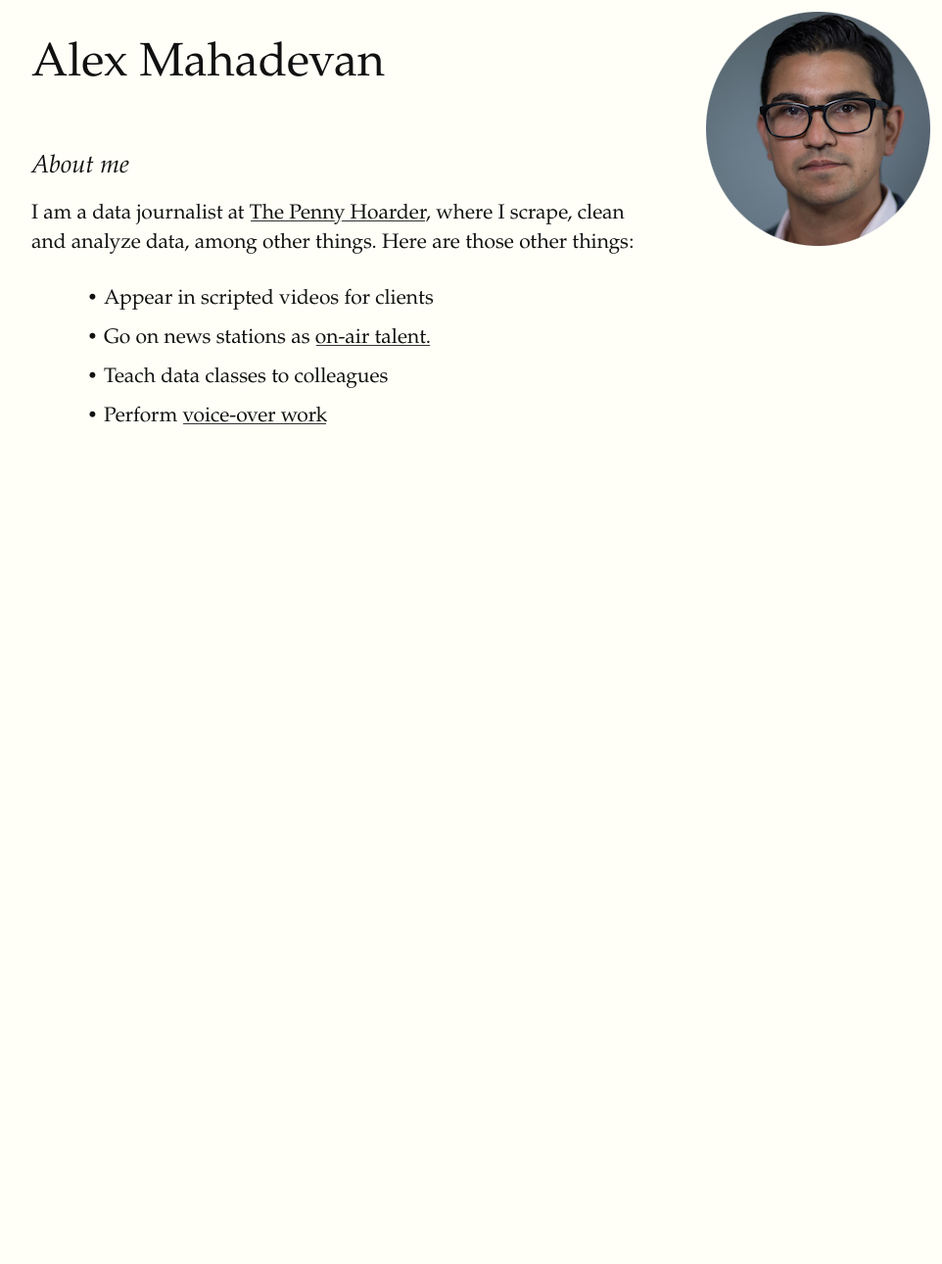
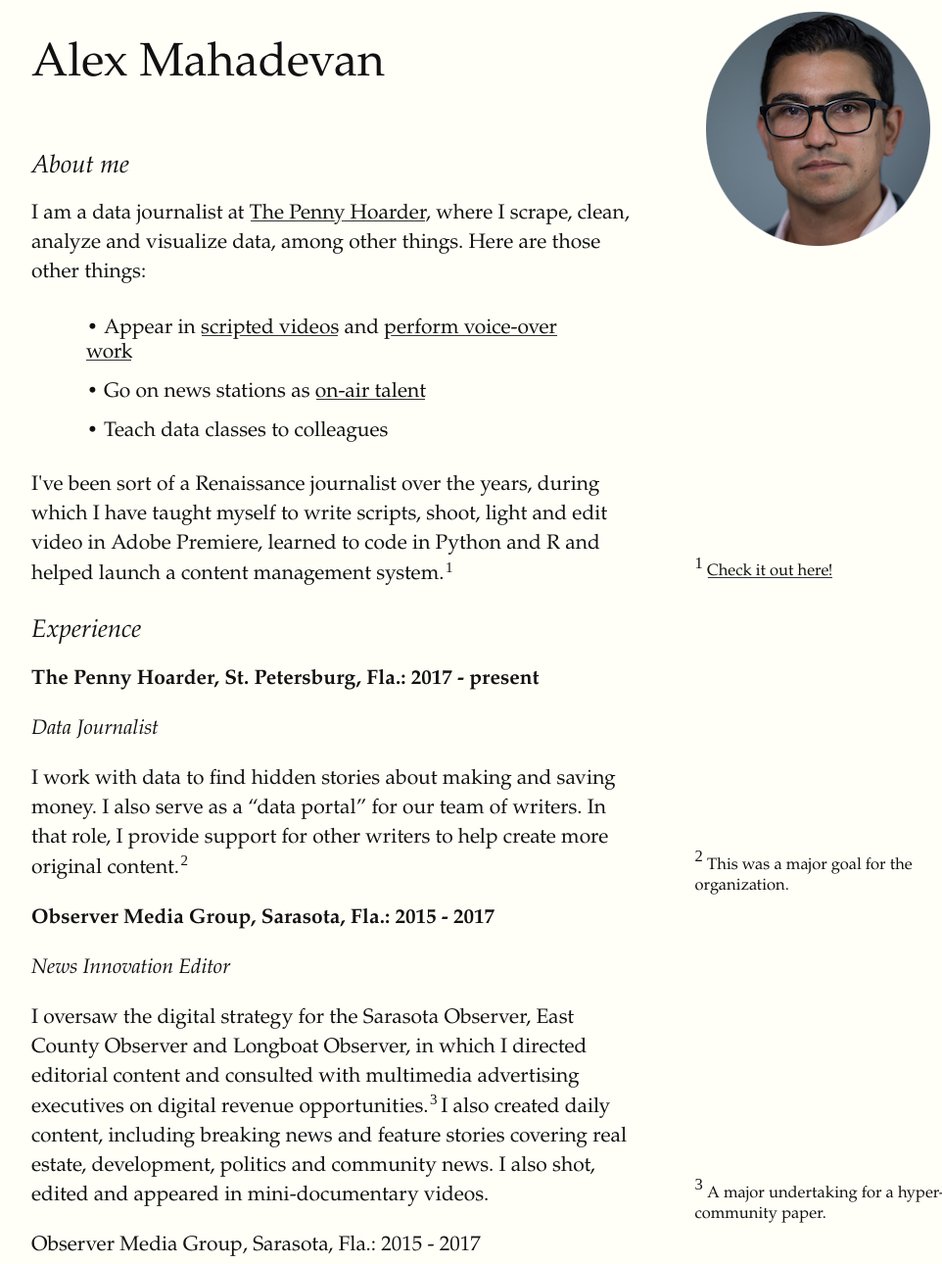
Before and after one commit to AlexMahadevan/alexmahadevan.github.io, a plain HTML site: page index.html in a window 1280 px wide. Shown: the part 101-1391 px from the top of the page at 98% size, without its empty margins (128-1090 px from the left). Before the commit the page ends 800 px from the top, so only its background shows below. Drawn offline with Linux system fonts and the light colour scheme; a web font is replaced by a local one.

Commit message:
expanded bio

```diff
--- a/index.html
+++ b/index.html
@@ -13,12 +13,22 @@
       <section>
         <h3>About me</h3>
 
-        <p>I am a data journalist at <a href="http://www.thepennyhoarder.com">The Penny Hoarder</a>, where I scrape, clean and analyze data, among other things. Here are those other things:</p>
+        <p>I am a data journalist at <a href="http://www.thepennyhoarder.com">The Penny Hoarder</a>, where I scrape, clean, analyze and visualize data, among other things. Here are those other things:</p>
         <ul>
-                <li>&#8226; Appear in scripted videos for clients</li>
-                <li>&#8226; Go on news stations as <a href="https://cheddar.com/videos/these-cities-are-getting-pricer-and-pricer">on-air talent.</a></li>
+                <li>&#8226; Appear in <a href="https://www.youtube.com/watch?v=JJTQWh4GObA">scripted videos</a> and <a href="https://www.youtube.com/watch?time_continue=1&v=CZOukD9zwiE">perform voice-over work</a></li>
+                <li>&#8226; Go on news stations as <a href="https://cheddar.com/videos/these-cities-are-getting-pricer-and-pricer">on-air talent</a></li>
                 <li>&#8226; Teach data classes to colleagues</li>
-                <li>&#8226; Perform <a href="https://www.youtube.com/watch?time_continue=1&v=CZOukD9zwiE">voice-over work</a></li>
               </ul>
+          <p>I've been sort of a Renaissance journalist over the years, during which I have taught myself to write scripts, shoot, light and edit video in Adobe Premiere, learned to code in Python and R and helped launch a content management system.<label for="observer website" class="margin-toggle sidenote-number"></label><span class="sidenote"><a href="https://www.yourobserver.com">Check it out here!</span></p>
+         <h3>Experience</h3>
 
+         <p><b>The Penny Hoarder, St. Petersburg, Fla.: 2017 - present</b></p>
+         <p><em>Data Journalist</em></p>
+         <p>I work with data to find hidden stories about making and saving money. I also serve as a “data portal” for our team of writers. In that role, I provide support for other writers to help create more original content.<label for="original content" class="margin-toggle sidenote-number"></label><span class="sidenote">This was a major goal for the organization.</span></p>
+
+         <p><b>Observer Media Group, Sarasota, Fla.: 2015 - 2017</b></p>
+         <p><em>News Innovation Editor</em></p>
+         <p>I oversaw the digital strategy for the Sarasota Observer, East County Observer and Longboat Observer, in which I directed editorial content and consulted with multimedia advertising executives on digital revenue opportunities.<label for="interactive-news" class="margin-toggle sidenote-number"></label> I also created daily content, including breaking news and feature stories covering real estate, development, politics and community news. I also shot, edited and appeared in mini-documentary videos.<span class="sidenote">A major undertaking for a hyper-local, community paper.</span></p>
+
+         <p>Observer Media Group, Sarasota, Fla.: 2015 - 2017</p>
 </html>
```
